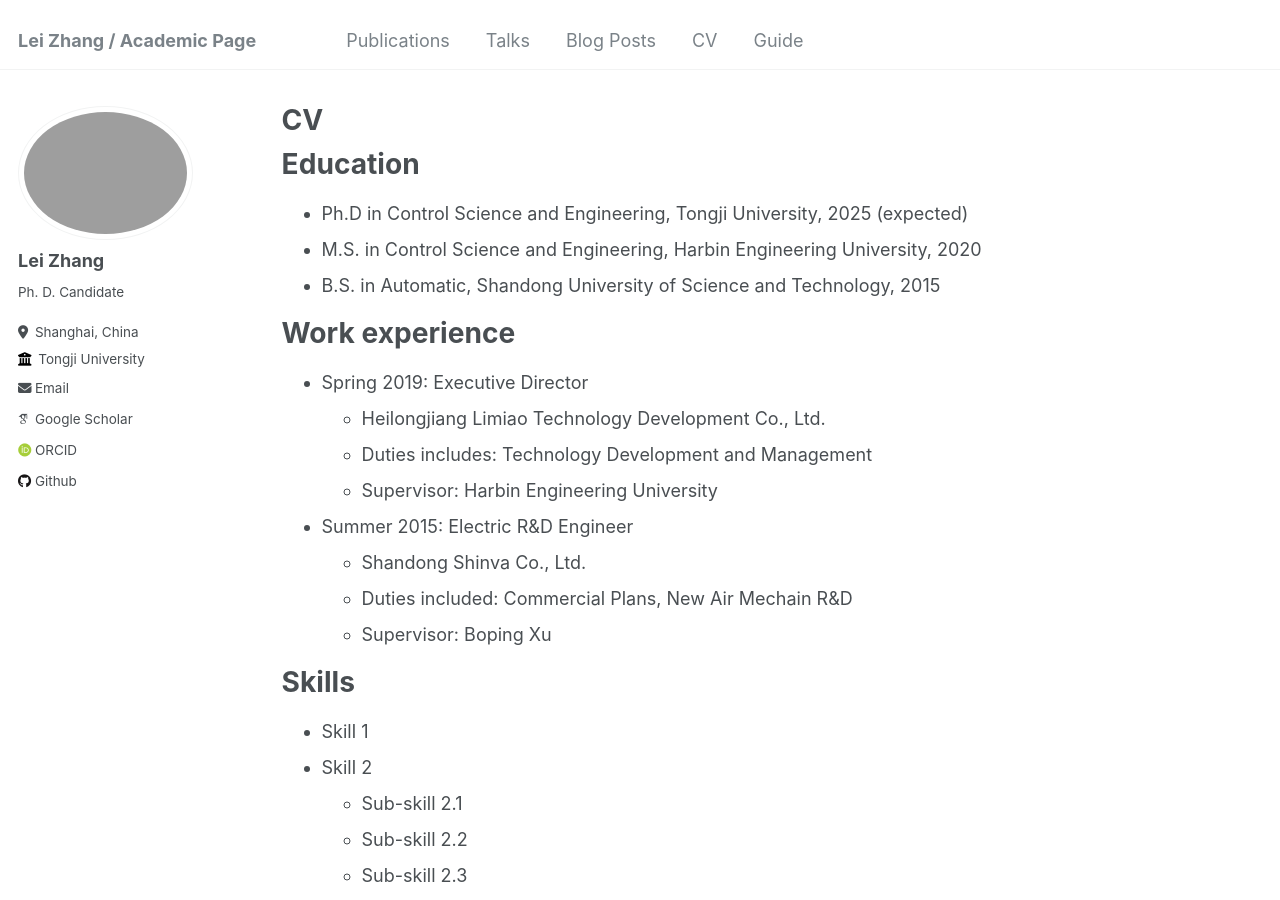
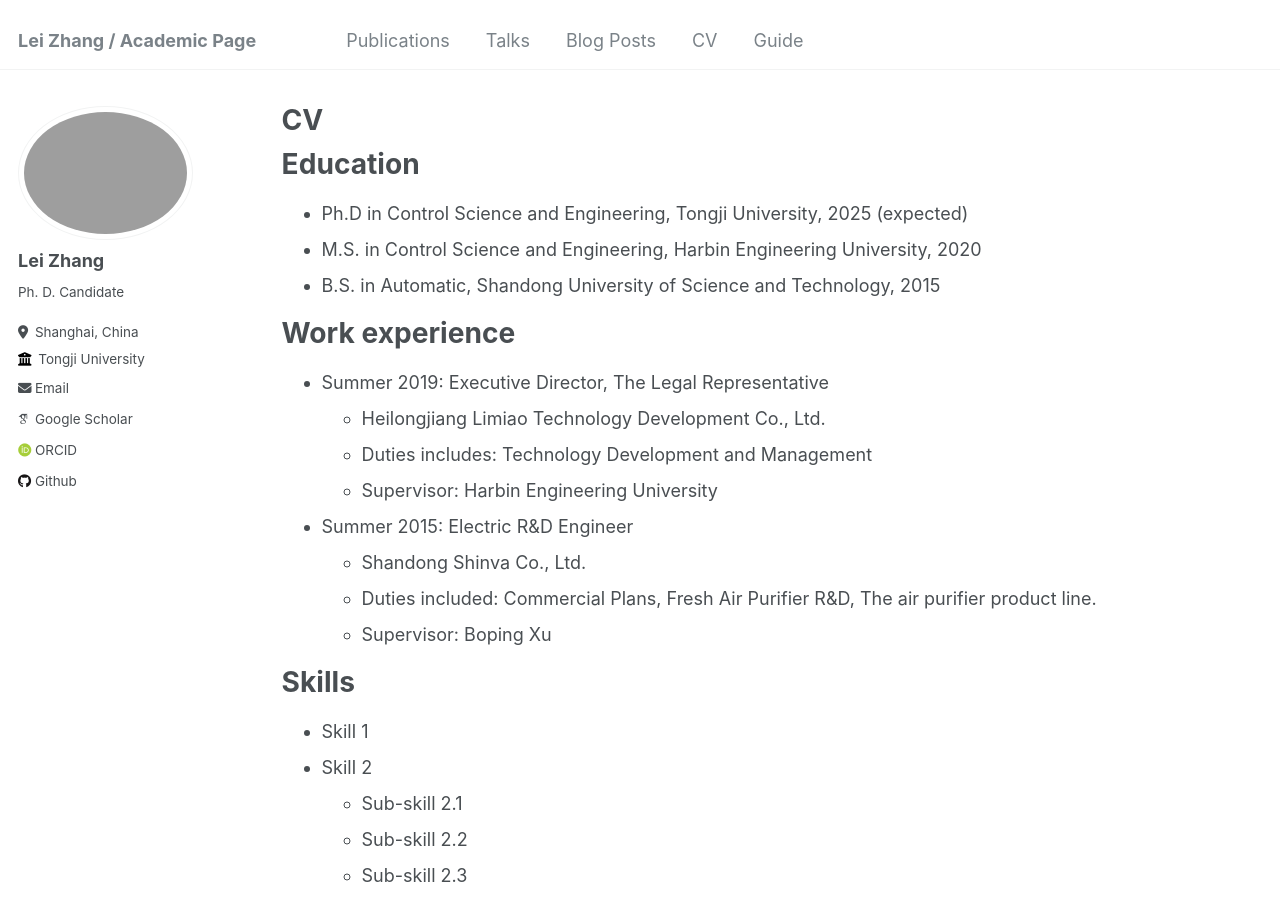
Before and after one commit to tju-zl/tju-zl.github.io, a Jekyll site: the page built from _pages/cv.md, in a window 1280 px wide and 900 px high. Built offline with Jekyll 4.4.1, drawn with Linux system fonts in a browser that asks for light colours; some web fonts are replaced.

Commit message:
Update cv.md

```diff
--- a/_pages/cv.md
+++ b/_pages/cv.md
@@ -17,14 +17,14 @@ Education
 
 Work experience
 ======
-* Spring 2019: Executive Director
+* Summer 2019: Executive Director, The Legal Representative
   * Heilongjiang Limiao Technology Development Co., Ltd.
   * Duties includes: Technology Development and Management
   * Supervisor: Harbin Engineering University
 
 * Summer 2015: Electric R&D Engineer
   * Shandong Shinva Co., Ltd.
-  * Duties included: Commercial Plans, New Air Mechain R&D
+  * Duties included: Commercial Plans, Fresh Air Purifier R&D, The air purifier product line.
   * Supervisor: Boping Xu
 
 Skills
```
